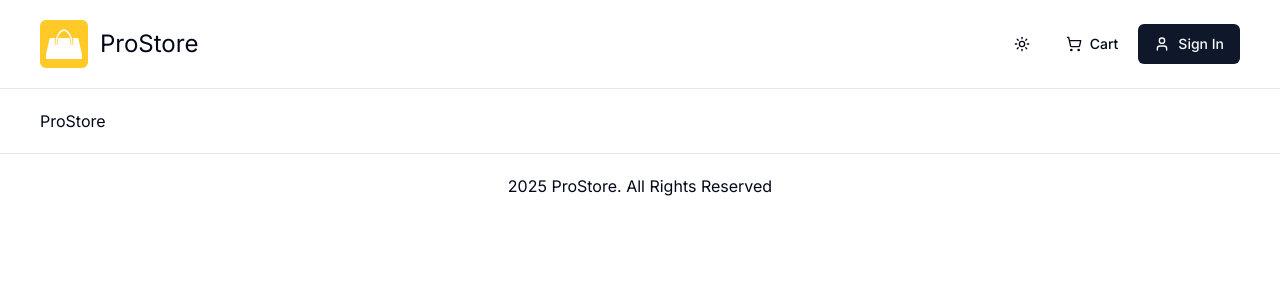
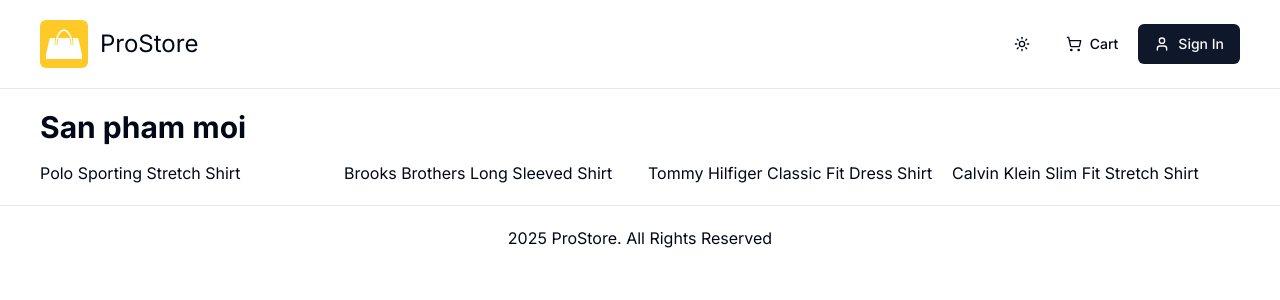
Before and after one commit to nhkhanq/ecommerce-web-nextjs, a Next.js app: page / in a window 1280 px wide. Shown: the top 300 px of the page. Built offline with nearby package versions, Linux system fonts and the light colour scheme; no server answers.

Commit message:
sample products & product list

```diff
--- a/app/(root)/page.tsx
+++ b/app/(root)/page.tsx
@@ -1,5 +1,11 @@
+import sampleData from "@/db/sample-data";
+import ProductList from "@/components/shared/product/product-list";
+
 const Homepage = () => {
-  return ( <>ProStore</> );
+
+  return (
+      <ProductList data={sampleData.products} title="San pham moi" limit={4}/>
+   );
 }
 
 export default Homepage;
--- /dev/null
+++ b/components/shared/product/product-list.tsx
@@ -0,0 +1,21 @@
+const ProductList = ({data, title, limit}: {data: any; title?: string; limit: number}) => {
+    const limitedData = limit ? data.slice(0, limit) : data
+
+    return (
+        <div className="">
+            <h2 className="h2-bold mb-4">{title}</h2>
+            {data.length > 0 ? (
+                <div className="grid grid-cols-1 sm:grid-cols-2 md:grid-cols-3 lg:grid-cols-4 gap-4">
+                {limitedData.map((product: any) => (
+                  <div key={product.slug}>{product.name}</div>
+                ))}
+              </div>
+
+            ): (
+                <div>Product not found</div>
+            )}
+        </div>
+     );
+}
+
+export default ProductList;
--- /dev/null
+++ b/db/sample-data.ts
@@ -0,0 +1,122 @@
+const sampleData = {
+    users: [
+      {
+        name: 'John',
+        email: 'admin@example.com',
+        password: '123456',
+        role: 'admin',
+      },
+      {
+        name: 'Jane',
+        email: 'user@example.com',
+        password: '123456',
+        role: 'user',
+      },
+    ],
+    products: [
+      {
+        name: 'Polo Sporting Stretch Shirt',
+        slug: 'polo-sporting-stretch-shirt',
+        category: "Men's Dress Shirts",
+        description: 'Classic Polo style with modern comfort',
+        images: [
+          '/images/sample-products/p1-1.jpg',
+          '/images/sample-products/p1-2.jpg',
+        ],
+        price: 59.99,
+        brand: 'Polo',
+        rating: 4.5,
+        numReviews: 10,
+        stock: 5,
+        isFeatured: true,
+        banner: '/images/banner-1.jpg',
+      },
+      {
+        name: 'Brooks Brothers Long Sleeved Shirt',
+        slug: 'brooks-brothers-long-sleeved-shirt',
+        category: "Men's Dress Shirts",
+        description: 'Timeless style and premium comfort',
+        images: [
+          '/images/sample-products/p2-1.jpg',
+          '/images/sample-products/p2-2.jpg',
+        ],
+        price: 85.9,
+        brand: 'Brooks Brothers',
+        rating: 4.2,
+        numReviews: 8,
+        stock: 10,
+        isFeatured: true,
+        banner: '/images/banner-2.jpg',
+      },
+      {
+        name: 'Tommy Hilfiger Classic Fit Dress Shirt',
+        slug: 'tommy-hilfiger-classic-fit-dress-shirt',
+        category: "Men's Dress Shirts",
+        description: 'A perfect blend of sophistication and comfort',
+        images: [
+          '/images/sample-products/p3-1.jpg',
+          '/images/sample-products/p3-2.jpg',
+        ],
+        price: 99.95,
+        brand: 'Tommy Hilfiger',
+        rating: 4.9,
+        numReviews: 3,
+        stock: 0,
+        isFeatured: false,
+        banner: null,
+      },
+      {
+        name: 'Calvin Klein Slim Fit Stretch Shirt',
+        slug: 'calvin-klein-slim-fit-stretch-shirt',
+        category: "Men's Dress Shirts",
+        description: 'Streamlined design with flexible stretch fabric',
+        images: [
+          '/images/sample-products/p4-1.jpg',
+          '/images/sample-products/p4-2.jpg',
+        ],
+        price: 39.95,
+        brand: 'Calvin Klein',
+        rating: 3.6,
+        numReviews: 5,
+        stock: 10,
+        isFeatured: false,
+        banner: null,
+      },
+      {
+        name: 'Polo Ralph Lauren Oxford Shirt',
+        slug: 'polo-ralph-lauren-oxford-shirt',
+        category: "Men's Dress Shirts",
+        description: 'Iconic Polo design with refined oxford fabric',
+        images: [
+          '/images/sample-products/p5-1.jpg',
+          '/images/sample-products/p5-2.jpg',
+        ],
+        price: 79.99,
+        brand: 'Polo',
+        rating: 4.7,
+        numReviews: 18,
+        stock: 6,
+        isFeatured: false,
+        banner: null,
+      },
+      {
+        name: 'Polo Classic Pink Hoodie',
+        slug: 'polo-classic-pink-hoodie',
+        category: "Men's Sweatshirts",
+        description: 'Soft, stylish, and perfect for laid-back days',
+        images: [
+          '/images/sample-products/p6-1.jpg',
+          '/images/sample-products/p6-2.jpg',
+        ],
+        price: 99.99,
+        brand: 'Polo',
+        rating: 4.6,
+        numReviews: 12,
+        stock: 8,
+        isFeatured: true,
+        banner: null,
+      },
+    ],
+  };
+
+  export default sampleData;
```
